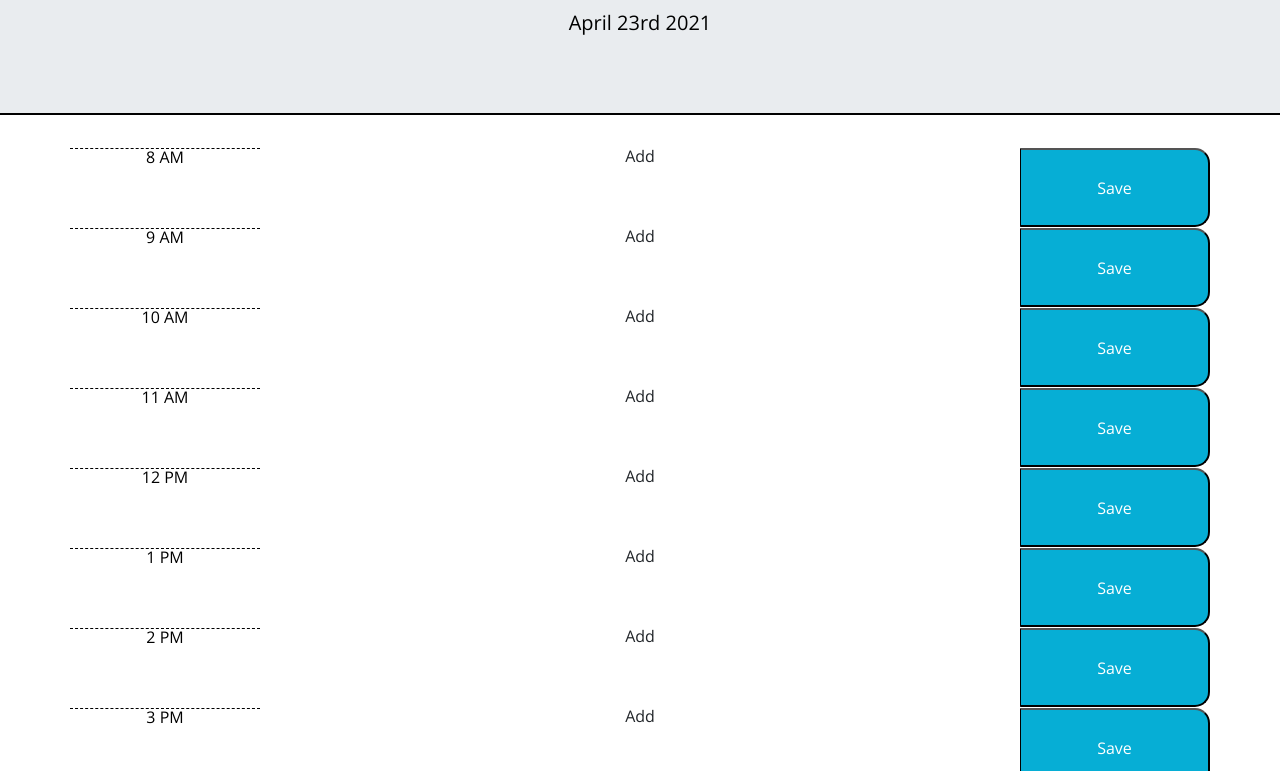
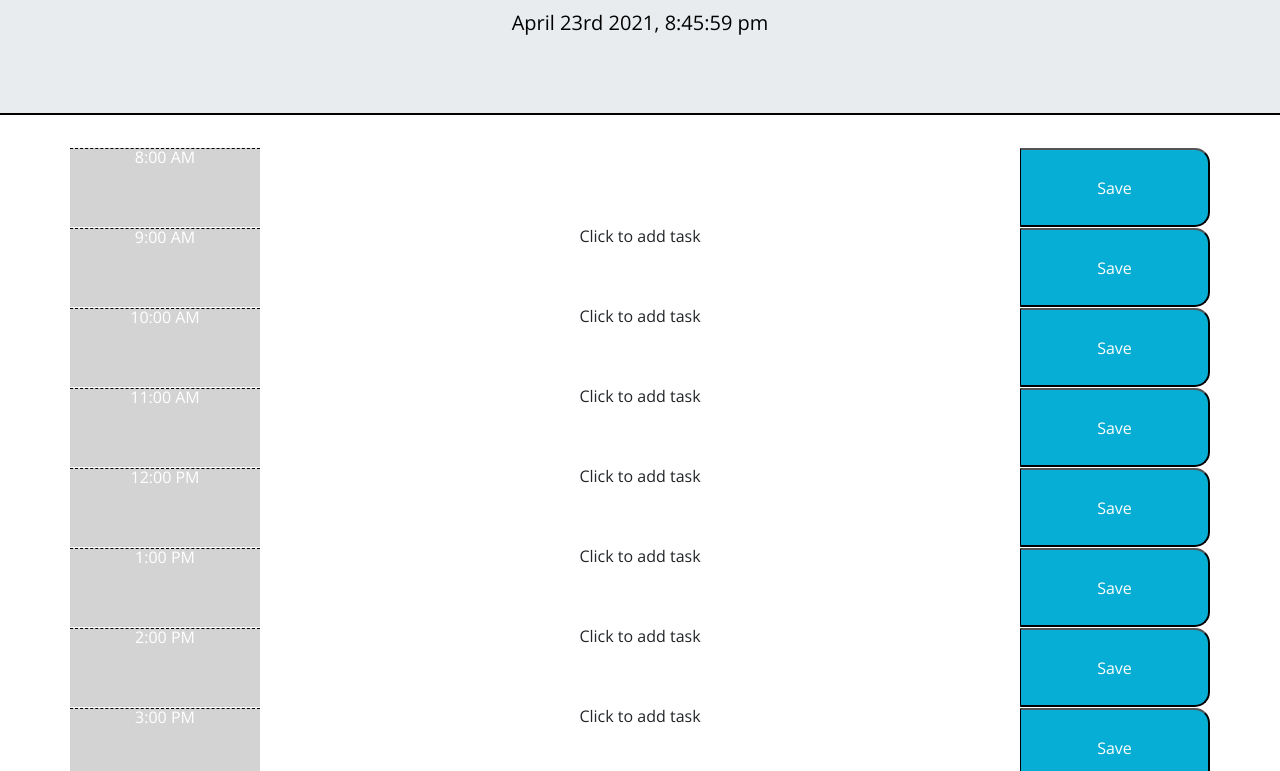
Before and after one commit to sarawrmas/work-calendar, a plain HTML site: page index.html in a window 1280 px wide. Shown: the part 181-952 px from the top of the page. Drawn offline with nearby package versions, Linux system fonts and the light colour scheme.

Commit message:
color coding tenses

```diff
--- a/assets/css/style.css
+++ b/assets/css/style.css
@@ -69,3 +69,7 @@ textarea{
   font-size: 20px;
   transition: all .3s ease-in-out;
 }
+
+.task-edit {
+  width: 66.6%;
+}
--- a/assets/js/script.js
+++ b/assets/js/script.js
@@ -1,20 +1,82 @@
-var tasks = {};
-var saveBtn = document.querySelector(".col-2 saveBtn");
-
-var displayToday = function() {
-    var currentDay = moment().format('MMMM Do YYYY');
+var displayDate = function() {
+    var currentDay = moment().format('MMMM Do YYYY, h:mm:ss a');
     var displayDate = document.querySelector("#currentDay");
     displayDate.textContent = currentDay;
 }
 
-displayToday();
+setInterval(function () {
+    displayDate();
+}, 1000);
+
+var format = 'h:mm A'
+var currentTime = moment();
+
+var timeArray = [
+    {time: moment('08:00', format),
+    id: $("#eightAm")
+    },
+    {time: moment('09:00', format),
+    id: $("#nineAm")
+    },
+    {time: moment('10:00', format),
+    id: $("#tenAm")
+    },
+    {time: moment('11:00', format),
+    id: $("#elevenAm")
+    },
+    {time: moment('12:00', format),
+    id: $("#twelvePm")
+    },
+    {time: moment('13:00', format),
+    id: $("#onePm")
+    },
+    {time: moment('14:00', format),
+    id: $("#twoPm")
+    },
+    {time: moment('15:00', format),
+    id: $("#threePm")
+    },
+    {time: moment('16:00', format),
+    id: $("#fourPm")
+    },
+    {time: moment('17:00', format),
+    id: $("#fivePm")
+    },
+];
+
+for (var i = 0; i < timeArray.length; i++) {
+    if (currentTime.isAfter(timeArray[i].time)) {
+        $(timeArray[i].id).addClass("past");
+    }
+    if (currentTime.isSame(timeArray[i].time, 'hour')) {
+        $(timeArray[i].id).addClass("present");
+    }
+    if (currentTime.isBefore(timeArray[i].time)) {
+        $(timeArray[i].id).addClass("future");
+    }
+}
 
 $(".task-edit").on("click", function() {
+    // get text content
     var text = $(this)
     .text()
     .trim();
-    var textInput = $("<textarea>")
+    // create textbox
+    var userInput = $("<textarea>")
     .val(text);
-    $(this).replaceWith(textInput);
-    textInput.trigger("focus");
+    // replace task-edit div with newly created textbox
+    $(this).replaceWith(userInput);
+
+    // if ($(this).text === $(userInput).text) {
+    //     console.log("Yay");
+    // }
 });
+
+var text = $("#eight").text();
+
+console.log(text);
+
+
+$("#save-8am").click(function() {
+    localStorage.setItem("8 AMtask", JSON.stringify(text));
+})
--- a/index.html
+++ b/index.html
@@ -30,53 +30,53 @@
     </header>
     <div class="container">
       <div class="row time-block">
-        <div class="col-2 hour">8 AM</div>
-        <div class="col-8 task-edit" id="eight">Add</div>
-        <button class="col-2 saveBtn" id="save-8am">Save</button>
+        <div class="col-2 hour" id="eightAm">8:00 AM</div>
+        <p class="col-8 task-edit" id="eight"></p>
+        <button class="col-2 saveBtn" id="saveEight">Save</button>
       </div>
       <div class="row time-block">
-        <div class="col-2 hour">9 AM</div>
-        <div class="col-8 task-edit" id="nine">Add</div>
+        <div class="col-2 hour" id="nineAm">9:00 AM</div>
+        <p class="col-8 task-edit" id="nine">Click to add task</p>
         <button class="col-2 saveBtn" id="save-9am">Save</button>
       </div>
       <div class="row time-block">
-        <div class="col-2 hour">10 AM</div>
-        <div class="col-8 task-edit" id="ten">Add</div>
+        <div class="col-2 hour" id="tenAm">10:00 AM</div>
+        <p class="col-8 task-edit" id="ten">Click to add task</p>
         <button class="col-2 saveBtn" id="save-10am">Save</button>
       </div>
       <div class="row time-block">
-        <div class="col-2 hour">11 AM</div>
-        <div class="col-8 task-edit" id="eleven">Add</div>
+        <div class="col-2 hour" id="elevenAm">11:00 AM</div>
+        <p class="col-8 task-edit" id="eleven">Click to add task</p>
         <button class="col-2 saveBtn" id="save-11am">Save</button>
       </div>
       <div class="row time-block">
-        <div class="col-2 hour">12 PM</div>
-        <div class="col-8 task-edit" id="twelve">Add</div>
+        <div class="col-2 hour" id="twelvePm">12:00 PM</div>
+        <p class="col-8 task-edit" id="twelve">Click to add task</p>
         <button class="col-2 saveBtn" id="save-12pm">Save</button>
       </div>
       <div class="row time-block">
-        <div class="col-2 hour">1 PM</div>
-        <div class="col-8 task-edit" id="one">Add</div>
+        <div class="col-2 hour" id="onePm">1:00 PM</div>
+        <p class="col-8 task-edit" id="one">Click to add task</p>
         <button class="col-2 saveBtn" id="save-1pm">Save</button>
       </div>
       <div class="row time-block">
-        <div class="col-2 hour">2 PM</div>
-        <div class="col-8 task-edit" id="two">Add</div>
+        <div class="col-2 hour" id="twoPm">2:00 PM</div>
+        <p class="col-8 task-edit" id="two">Click to add task</p>
         <button class="col-2 saveBtn" id="save-2pm">Save</button>
       </div>
       <div class="row time-block">
-        <div class="col-2 hour">3 PM</div>
-        <div class="col-8 task-edit" id="three">Add</div>
+        <div class="col-2 hour" id="threePm">3:00 PM</div>
+        <p class="col-8 task-edit" id="three">Click to add task</p>
         <button class="col-2 saveBtn" id="save-3pm">Save</button>
       </div>
       <div class="row time-block">
-        <div class="col-2 hour">4 PM</div>
-        <div class="col-8 task-edit" id="four">Add</div>
+        <div class="col-2 hour" id="fourPm">4:00 PM</div>
+        <p class="col-8 task-edit" id="four">Click to add task</p>
         <button class="col-2 saveBtn" id="save-4pm">Save</button>
       </div>
       <div class="row time-block">
-        <div class="col-2 hour">5 PM</div>
-        <div class="col-8 task-edit" id="five">Add</div>
+        <div class="col-2 hour" id="fivePm">5:00 PM</div>
+        <p class="col-8 task-edit" id="five">Click to add task</p>
         <button class="col-2 saveBtn" id="save-5pm">Save</button>
       </div>
     </div>
```
Also changed, not shown: 1 other file.
